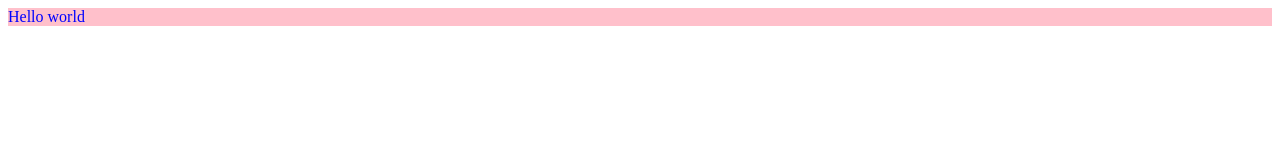
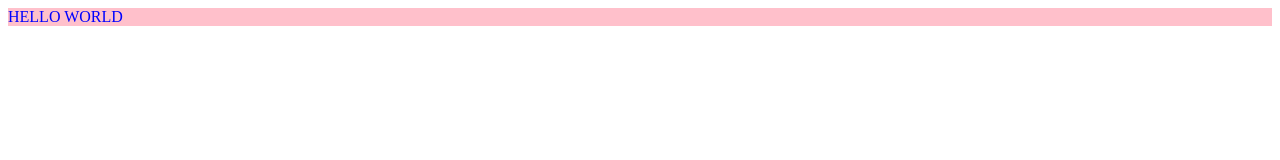
Before and after one commit to halo123u/vite-vue-app, a Vue app: page / in a window 1280 px wide. Shown: the top 160 px of the page. Built offline with nearby package versions, Linux system fonts and the light colour scheme.

Commit message:
add toUpperCase helper.

```diff
--- a/package.json
+++ b/package.json
@@ -5,7 +5,9 @@
   "main": "index.js",
   "scripts": {
     "test": "echo \"Error: no test specified\" && exit 1",
-    "dev": "vite"
+    "dev": "vite",
+    "build": "vite build",
+    "preview": "vite preview"
   },
   "author": "oswaldo almazo",
   "license": "ISC",
--- a/src/App.vue
+++ b/src/App.vue
@@ -6,7 +6,8 @@
 <script setup>
 import { ref } from 'vue';
 import Banner from './components/Banner.vue';
-const testMessage = ref('Hello world');
+import { toUpperCase } from './helpers';
+const testMessage = ref(toUpperCase('Hello world'));
 </script>
 
 <style scoped>
--- /dev/null
+++ b/src/helpers.js
@@ -0,0 +1,8 @@
+/**
+ *
+ * @param {String} word
+ * @returns { String}
+ */
+export const toUpperCase = (word) => {
+  return word.toLocaleUpperCase();
+}
```
Also changed, not shown: 1 other file (tests, documents, lock files or other folders).
